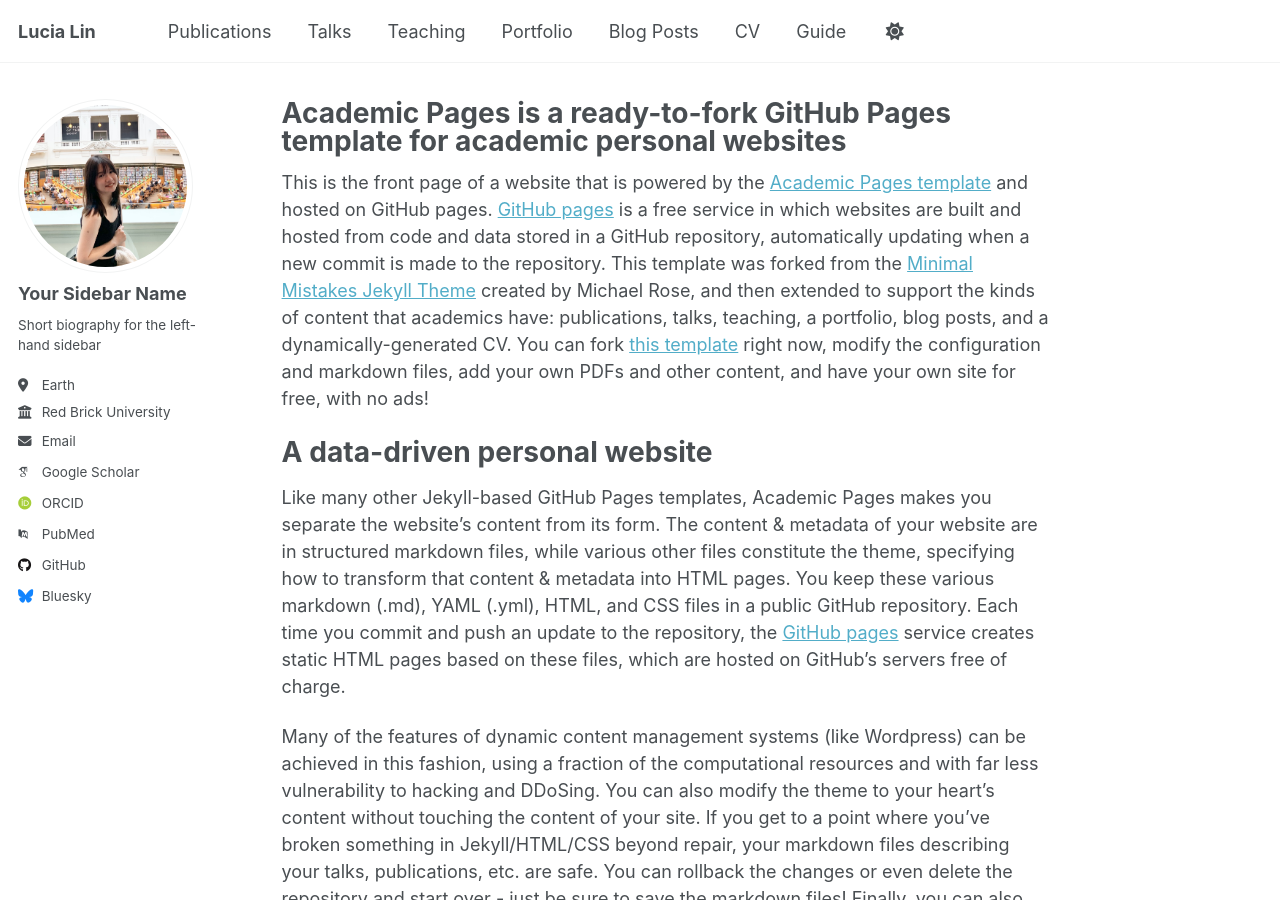
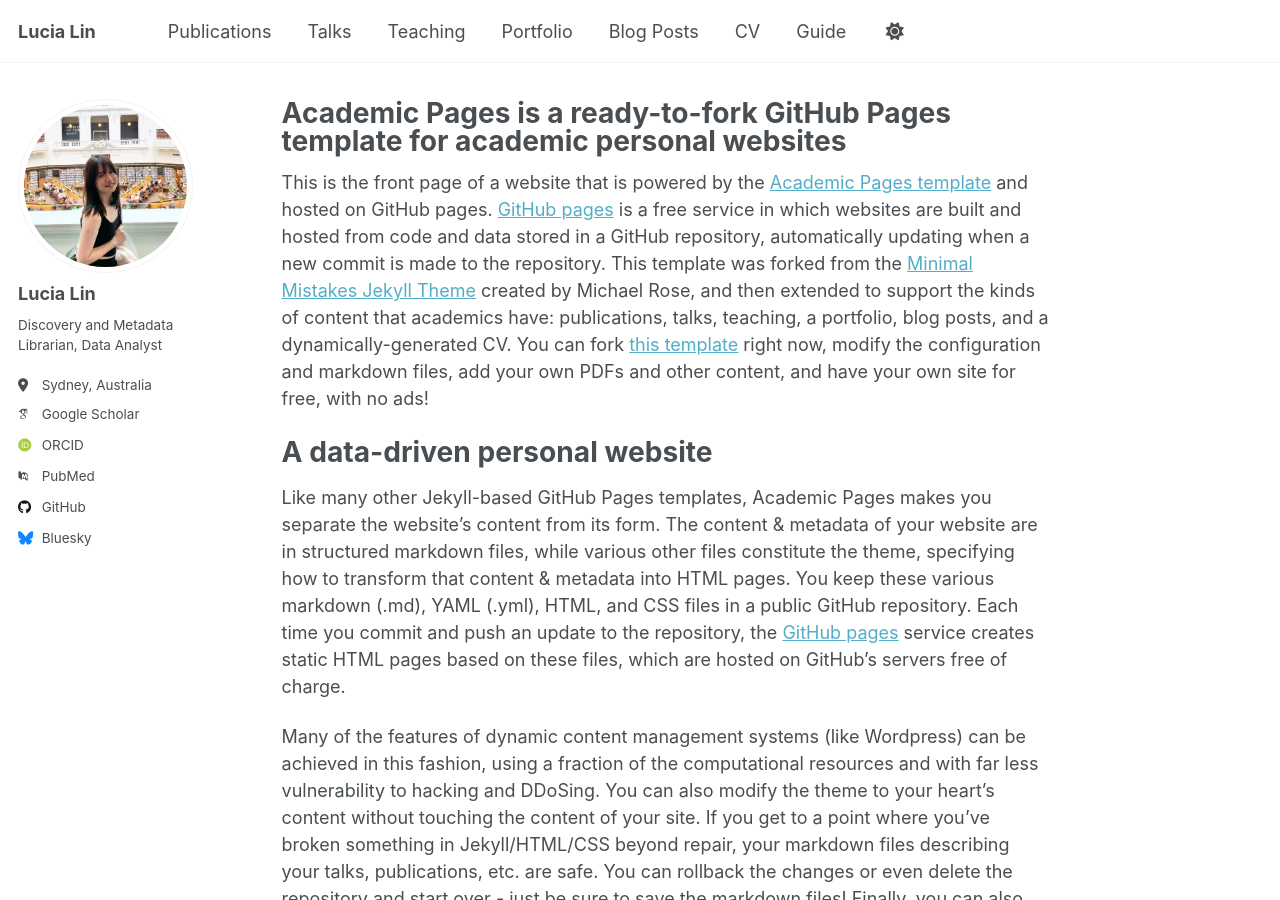
Before and after one commit to lululucialin/lululucialin.github.io, a Jekyll site: the page built from _pages/about.md, in a window 1280 px wide and 900 px high. Built offline with Jekyll 4.4.1, drawn with Linux system fonts in a browser that asks for light colours; some web fonts are replaced.

Commit message:
Update _config.yml

```diff
--- a/_config.yml
+++ b/_config.yml
@@ -23,13 +23,13 @@ repository               : "academicpages/academicpages.github.io"
 author:
   # Biographic information
   avatar           : "profie-pic.jpg"
-  name             : "Your Sidebar Name"
+  name             : "Lucia Lin"
   pronouns         : # example: "she/her"
-  bio              : "Short biography for the left-hand sidebar"
-  location         : "Earth"
-  employer         : "Red Brick University"
+  bio              : "Discovery and Metadata Librarian, Data Analyst"
+  location         : "Sydney, Australia"
+  employer         : #"Red Brick University"
   uri              : # URL
-  email            : "none@example.org"
+  email            : #"none@example.org"
 
   # Academic websites
   academia         : # URL
```
